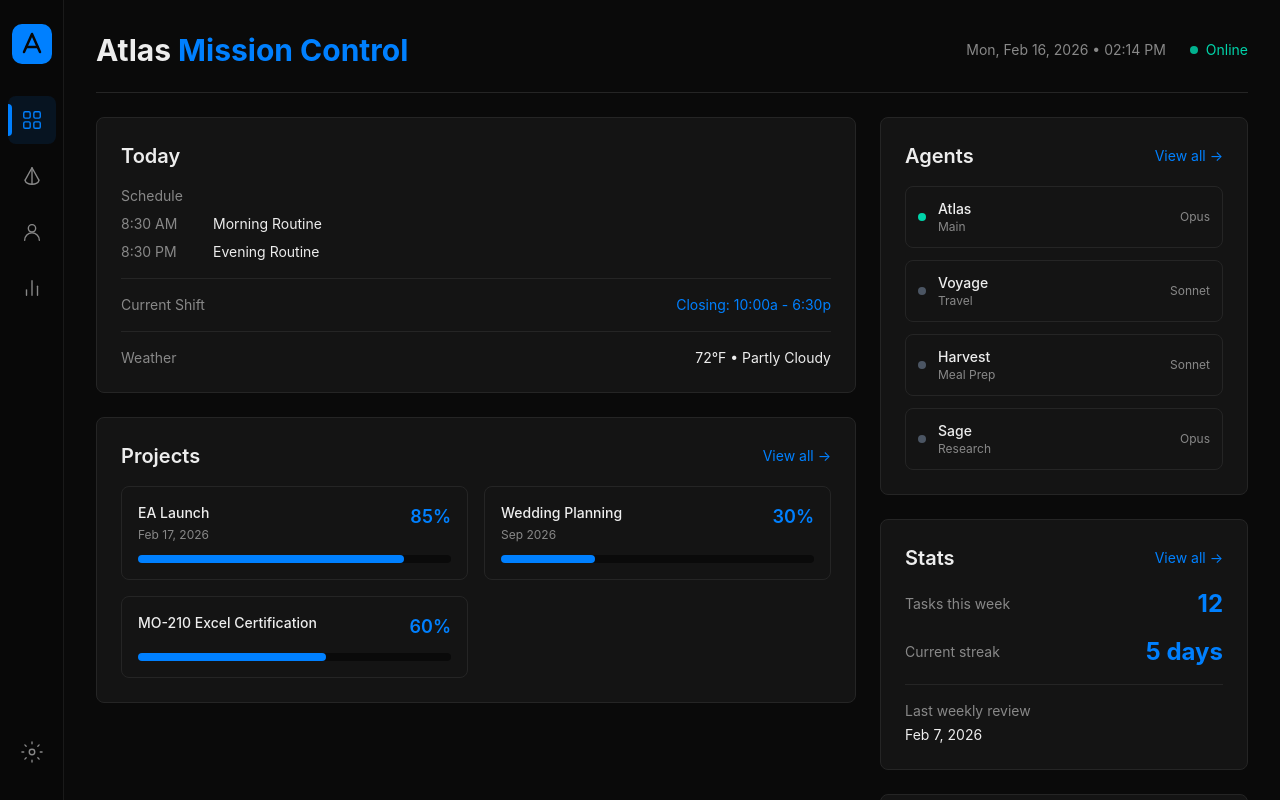
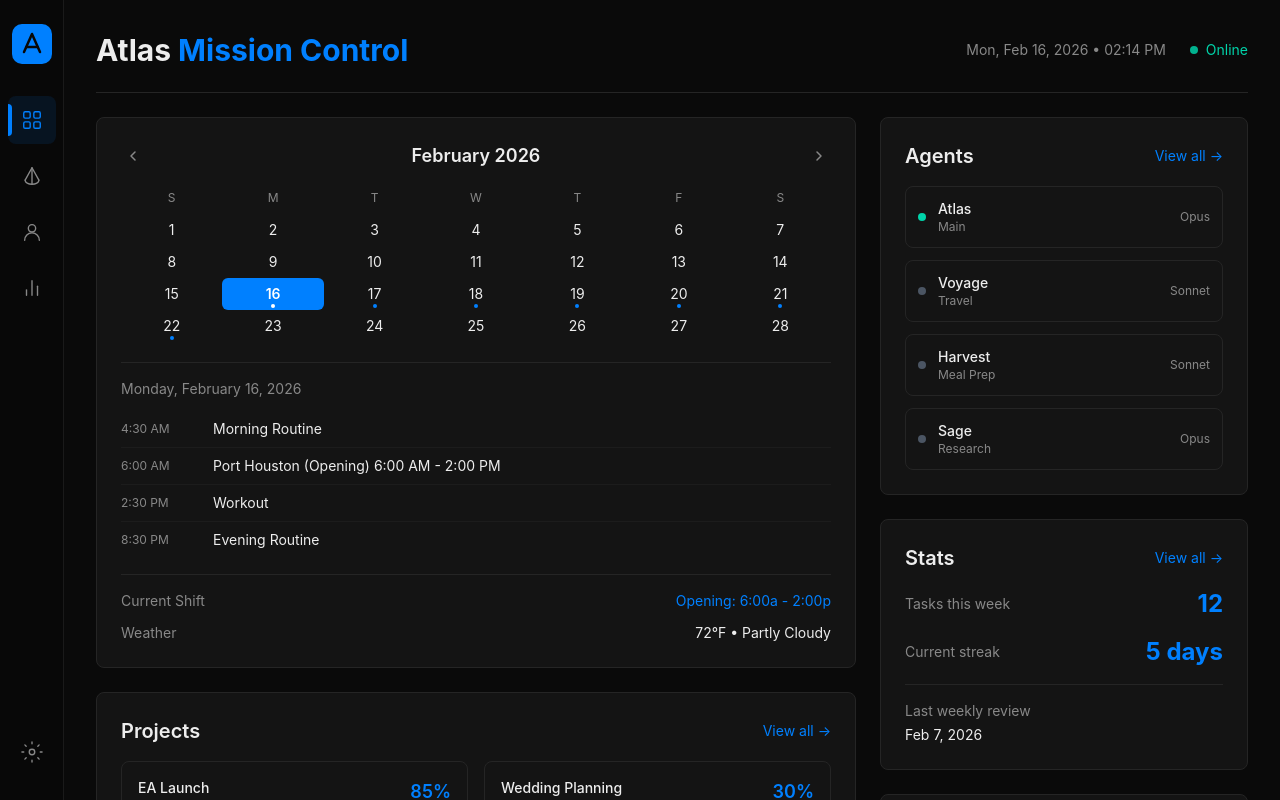
Before and after one commit to atlasbotadmin/mission-control, a Next.js app: page / in a window 1280 px wide. Shown: the top 800 px of the page. Built offline with nearby package versions, Linux system fonts and the light colour scheme.

Commit message:
add interactive mini calendar to dashboard

```diff
--- a/app/page.tsx
+++ b/app/page.tsx
@@ -1,6 +1,165 @@
 'use client';
 
 import { useState, useEffect } from 'react';
+
+// Mock event data
+const eventData: Record<string, { time: string; title: string }[]> = {
+  '2026-02-16': [
+    { time: '4:30 AM', title: 'Morning Routine' },
+    { time: '6:00 AM', title: 'Port Houston (Opening) 6:00 AM - 2:00 PM' },
+    { time: '2:30 PM', title: 'Workout' },
+    { time: '8:30 PM', title: 'Evening Routine' },
+  ],
+  '2026-02-17': [
+    { time: '4:30 AM', title: 'Morning Routine' },
+    { time: '6:00 AM', title: 'Port Houston (Opening) 6:00 AM - 2:00 PM' },
+    { time: '', title: 'EA Launch Day 🚀' },
+    { time: '8:30 PM', title: 'Evening Routine' },
+  ],
+  '2026-02-18': [
+    { time: '4:30 AM', title: 'Morning Routine' },
+    { time: '6:00 AM', title: 'Port Houston (Opening) 6:00 AM - 2:00 PM' },
+    { time: '3:00 PM', title: 'AZ-900 Study Session' },
+    { time: '8:30 PM', title: 'Evening Routine' },
+  ],
+  '2026-02-19': [
+    { time: '4:30 AM', title: 'Morning Routine' },
+    { time: '6:00 AM', title: 'Port Houston (Opening) 6:00 AM - 2:00 PM' },
+    { time: '8:30 PM', title: 'Evening Routine' },
+  ],
+  '2026-02-20': [
+    { time: '4:30 AM', title: 'Morning Routine' },
+    { time: '6:00 AM', title: 'Port Houston (Opening) 6:00 AM - 2:00 PM' },
+    { time: '', title: 'Payday 💰' },
+    { time: '8:30 PM', title: 'Evening Routine' },
+  ],
+  '2026-02-21': [
+    { time: '8:00 AM', title: 'Morning Routine' },
+    { time: '', title: 'Weekend (no work)' },
+    { time: '8:30 PM', title: 'Evening Routine' },
+  ],
+  '2026-02-22': [
+    { time: '8:00 AM', title: 'Morning Routine' },
+    { time: '', title: 'Weekend (no work)' },
+    { time: '2:00 PM', title: 'Meal Prep' },
+    { time: '8:30 PM', title: 'Evening Routine' },
+  ],
+};
+
+function getDateKey(year: number, month: number, day: number) {
+  return `${year}-${String(month + 1).padStart(2, '0')}-${String(day).padStart(2, '0')}`;
+}
+
+function MiniCalendar() {
+  const today = new Date(2026, 1, 16); // Feb 16, 2026
+  const [viewYear, setViewYear] = useState(today.getFullYear());
+  const [viewMonth, setViewMonth] = useState(today.getMonth());
+  const [selectedDate, setSelectedDate] = useState<string>(getDateKey(today.getFullYear(), today.getMonth(), today.getDate()));
+
+  const todayKey = getDateKey(today.getFullYear(), today.getMonth(), today.getDate());
+  const monthNames = ['January','February','March','April','May','June','July','August','September','October','November','December'];
+  const dayHeaders = ['S','M','T','W','T','F','S'];
+
+  const firstDay = new Date(viewYear, viewMonth, 1).getDay();
+  const daysInMonth = new Date(viewYear, viewMonth + 1, 0).getDate();
+
+  const prevMonth = () => {
+    if (viewMonth === 0) { setViewYear(viewYear - 1); setViewMonth(11); }
+    else setViewMonth(viewMonth - 1);
+  };
+  const nextMonth = () => {
+    if (viewMonth === 11) { setViewYear(viewYear + 1); setViewMonth(0); }
+    else setViewMonth(viewMonth + 1);
+  };
+
+  const cells = [];
+  for (let i = 0; i < firstDay; i++) cells.push(null);
+  for (let d = 1; d <= daysInMonth; d++) cells.push(d);
+
+  const selectedEvents = eventData[selectedDate] || [];
+  const selectedDateObj = new Date(selectedDate + 'T12:00:00');
+  const selectedLabel = selectedDateObj.toLocaleDateString('en-US', { weekday: 'long', month: 'long', day: 'numeric', year: 'numeric' });
+
+  return (
+    <div className="bg-card border border-border rounded-lg p-6">
+      {/* Month nav */}
+      <div className="flex items-center justify-between mb-4">
+        <button onClick={prevMonth} className="text-muted hover:text-foreground transition-colors p-1">
+          <svg width="16" height="16" viewBox="0 0 16 16" fill="none"><path d="M10 12L6 8l4-4" stroke="currentColor" strokeWidth="1.5" strokeLinecap="round" strokeLinejoin="round"/></svg>
+        </button>
+        <h2 className="text-lg font-semibold">{monthNames[viewMonth]} {viewYear}</h2>
+        <button onClick={nextMonth} className="text-muted hover:text-foreground transition-colors p-1">
+          <svg width="16" height="16" viewBox="0 0 16 16" fill="none"><path d="M6 4l4 4-4 4" stroke="currentColor" strokeWidth="1.5" strokeLinecap="round" strokeLinejoin="round"/></svg>
+        </button>
+      </div>
+
+      {/* Day headers */}
+      <div className="grid grid-cols-7 mb-1">
+        {dayHeaders.map((d, i) => (
+          <div key={i} className="text-center text-xs text-muted py-1">{d}</div>
+        ))}
+      </div>
+
+      {/* Calendar grid */}
+      <div className="grid grid-cols-7">
+        {cells.map((day, i) => {
+          if (day === null) return <div key={i} />;
+          const key = getDateKey(viewYear, viewMonth, day);
+          const isToday = key === todayKey;
+          const isSelected = key === selectedDate;
+          const hasEvents = !!eventData[key];
+          return (
+            <button
+              key={i}
+              onClick={() => setSelectedDate(key)}
+              className={`relative flex flex-col items-center justify-center py-1.5 text-sm rounded-md transition-all ${
+                isSelected
+                  ? 'bg-accent text-white font-semibold'
+                  : isToday
+                  ? 'ring-1 ring-accent text-accent font-medium'
+                  : 'text-foreground hover:bg-white/5'
+              }`}
+            >
+              {day}
+              {hasEvents && (
+                <span className={`absolute bottom-0.5 w-1 h-1 rounded-full ${isSelected ? 'bg-white' : 'bg-accent'}`} />
+              )}
+            </button>
+          );
+        })}
+      </div>
+
+      {/* Events list */}
+      <div className="mt-5 pt-4 border-t border-border">
+        <h3 className="text-sm text-muted mb-3">{selectedLabel}</h3>
+        {selectedEvents.length === 0 ? (
+          <p className="text-sm text-muted">No events scheduled</p>
+        ) : (
+          <div className="space-y-0">
+            {selectedEvents.map((evt, i) => (
+              <div key={i} className={`flex items-center gap-3 text-sm py-2 ${i > 0 ? 'border-t border-border/50' : ''}`}>
+                <span className="text-muted w-20 text-xs shrink-0">{evt.time || 'All day'}</span>
+                <span>{evt.title}</span>
+              </div>
+            ))}
+          </div>
+        )}
+      </div>
+
+      {/* Shift & Weather */}
+      <div className="mt-4 pt-4 border-t border-border space-y-3">
+        <div className="flex items-center justify-between text-sm">
+          <span className="text-muted">Current Shift</span>
+          <span className="text-accent">Opening: 6:00a - 2:00p</span>
+        </div>
+        <div className="flex items-center justify-between text-sm">
+          <span className="text-muted">Weather</span>
+          <span>72°F • Partly Cloudy</span>
+        </div>
+      </div>
+    </div>
+  );
+}
 
 export default function Home() {
   const [currentTime, setCurrentTime] = useState('');
@@ -28,11 +187,6 @@ export default function Home() {
     { name: 'Voyage', role: 'Travel', model: 'Sonnet', status: 'idle' },
     { name: 'Harvest', role: 'Meal Prep', model: 'Sonnet', status: 'idle' },
     { name: 'Sage', role: 'Research', model: 'Opus', status: 'idle' },
-  ];
-
-  const events = [
-    { time: '8:30 AM', title: 'Morning Routine' },
-    { time: '8:30 PM', title: 'Evening Routine' },
   ];
 
   const activityFeed = [
@@ -64,35 +218,8 @@ export default function Home() {
         <div className="grid grid-cols-1 lg:grid-cols-3 gap-6">
           {/* Left Column */}
           <div className="lg:col-span-2 space-y-6">
-            {/* Today Panel */}
-            <div className="bg-card border border-border rounded-lg p-6">
-              <h2 className="text-xl font-semibold mb-4">Today</h2>
-              <div className="space-y-4">
-                <div>
-                  <h3 className="text-sm text-muted mb-2">Schedule</h3>
-                  <div className="space-y-2">
-                    {events.map((event, i) => (
-                      <div key={i} className="flex items-center gap-3 text-sm">
-                        <span className="text-muted w-20">{event.time}</span>
-                        <span>{event.title}</span>
-                      </div>
-                    ))}
-                  </div>
-                </div>
-                <div className="pt-4 border-t border-border">
-                  <div className="flex items-center justify-between text-sm">
-                    <span className="text-muted">Current Shift</span>
-                    <span className="text-accent">Closing: 10:00a - 6:30p</span>
-                  </div>
-                </div>
-                <div className="pt-4 border-t border-border">
-                  <div className="flex items-center justify-between text-sm">
-                    <span className="text-muted">Weather</span>
-                    <span>72°F • Partly Cloudy</span>
-                  </div>
-                </div>
-              </div>
-            </div>
+            {/* Calendar Panel */}
+            <MiniCalendar />
 
             {/* Projects Summary */}
             <div className="bg-card border border-border rounded-lg p-6">
```
